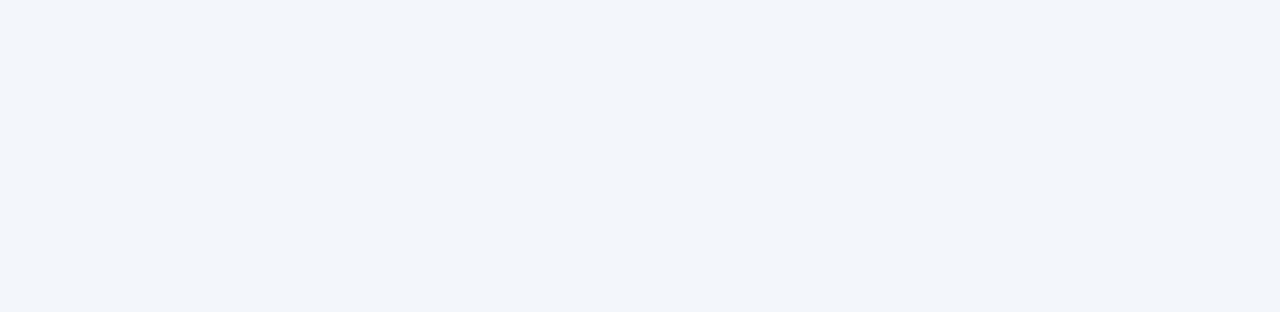
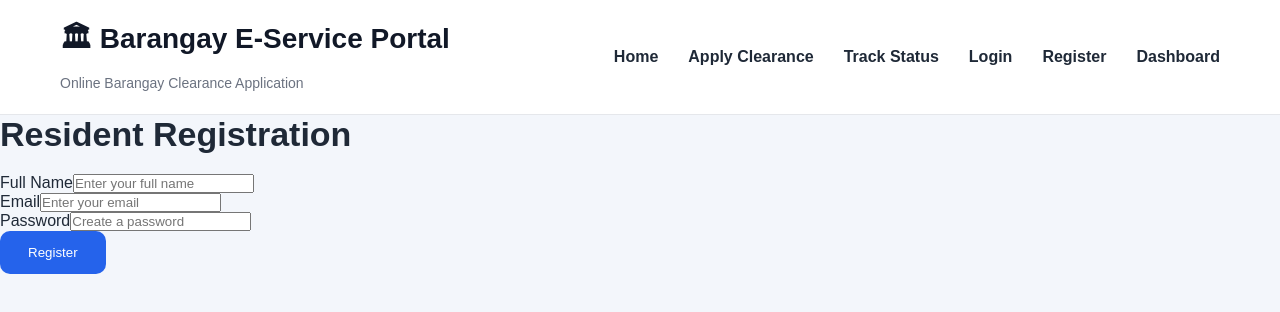
Before and after one commit to KeasserGonzales-ui/barangay-e-services-portal, a React (Vite) app in the folder frontend/: page /register in a window 1280 px wide. Before the commit this address had no page. Shown: the top 312 px of the page. Built offline with nearby package versions, Linux system fonts and the light colour scheme.

Commit message:
feat: add dashboard auth pages and application form state

```diff
--- a/frontend/src/App.tsx
+++ b/frontend/src/App.tsx
@@ -3,6 +3,9 @@ import { Routes, Route } from "react-router-dom";
 import HomePage from "./pages/HomePage";
 import ApplyPage from "./pages/ApplyPage";
 import TrackStatusPage from "./pages/TrackStatusPage";
+import LoginPage from "./pages/LoginPage";
+import RegisterPage from "./pages/RegisterPage";
+import DashboardPage from "./pages/DashboardPage";
 
 import "./App.css";
 
@@ -12,6 +15,10 @@ function App() {
       <Route path="/" element={<HomePage />} />
       <Route path="/apply" element={<ApplyPage />} />
       <Route path="/track-status" element={<TrackStatusPage />} />
+
+      <Route path="/login" element={<LoginPage />} />
+      <Route path="/register" element={<RegisterPage />} />
+      <Route path="/dashboard" element={<DashboardPage />} />
     </Routes>
   );
 }
--- a/frontend/src/components/Header.tsx
+++ b/frontend/src/components/Header.tsx
@@ -13,6 +13,9 @@ function Header() {
         <Link to="/">Home</Link>
         <Link to="/apply">Apply Clearance</Link>
         <Link to="/track-status">Track Status</Link>
+        <Link to="/login">Login</Link>
+        <Link to="/register">Register</Link>
+        <Link to="/dashboard">Dashboard</Link>
       </nav>
     </header>
   );
--- a/frontend/src/pages/ApplyPage.tsx
+++ b/frontend/src/pages/ApplyPage.tsx
@@ -1,15 +1,117 @@
+import { useState } from "react";
+import Header from "../components/Header";
+
 function ApplyPage() {
+  const [fullName, setFullName] = useState("");
+  const [address, setAddress] = useState("");
+  const [contactNumber, setContactNumber] = useState("");
+  const [purpose, setPurpose] = useState("");
+
+  function handleSubmit(event: React.FormEvent) {
+    event.preventDefault();
+
+    const applicationData = {
+      fullName,
+      address,
+      contactNumber,
+      purpose,
+    };
+
+    console.log("Application Submitted:");
+    console.log(applicationData);
+
+    alert("Application submitted successfully!");
+  }
+
   return (
+    <>
+      <Header />
+
       <main>
         <section>
-        <h2>Apply Barangay Clearance</h2>
+          <h2>Barangay Clearance Application Form</h2>
 
           <p>
-          Welcome! This page will contain the online Barangay Clearance
-          application form.
+            Please complete the form below to submit your Barangay Clearance
+            application.
           </p>
+
+          <form onSubmit={handleSubmit}>
+            <div>
+              <label htmlFor="fullName">Full Name</label>
+              <br />
+              <input
+                type="text"
+                id="fullName"
+                placeholder="Enter your full name"
+                value={fullName}
+                onChange={(e) => setFullName(e.target.value)}
+              />
+            </div>
+
+            <br />
+
+            <div>
+              <label htmlFor="address">Address</label>
+              <br />
+              <textarea
+                id="address"
+                placeholder="Enter your complete address"
+                rows={3}
+                value={address}
+                onChange={(e) => setAddress(e.target.value)}
+              />
+            </div>
+
+            <br />
+
+            <div>
+              <label htmlFor="contactNumber">Contact Number</label>
+              <br />
+              <input
+                type="text"
+                id="contactNumber"
+                placeholder="09XXXXXXXXX"
+                value={contactNumber}
+                onChange={(e) => setContactNumber(e.target.value)}
+              />
+            </div>
+
+            <br />
+
+            <div>
+              <label htmlFor="purpose">Purpose of Clearance</label>
+              <br />
+              <select
+                id="purpose"
+                value={purpose}
+                onChange={(e) => setPurpose(e.target.value)}
+              >
+                <option value="">Select Purpose</option>
+                <option value="employment">Employment</option>
+                <option value="business">Business</option>
+                <option value="scholarship">Scholarship</option>
+                <option value="loan">Loan Requirement</option>
+                <option value="other">Other</option>
+              </select>
+            </div>
+
+            <br />
+
+            <button type="submit">Submit Application</button>
+          </form>
+
+          <section>
+            <h3>Live Preview</h3>
+
+            <p>Full Name: {fullName}</p>
+            <p>Address: {address}</p>
+            <p>Contact Number: {contactNumber}</p>
+            <p>Purpose: {purpose}</p>
+          </section>
         </section>
       </main>
+    </>
   );
 }
 
--- /dev/null
+++ b/frontend/src/pages/DashboardPage.tsx
@@ -0,0 +1,39 @@
+import Header from "../components/Header";
+
+function DashboardPage() {
+  return (
+    <>
+      <Header />
+
+      <main>
+        <h2>Resident Dashboard</h2>
+
+        <section>
+          <h3>Welcome to Barangay E-Service Portal</h3>
+
+          <p>
+            Manage your Barangay Clearance applications and track their status.
+          </p>
+        </section>
+
+        <section>
+          <h3>Quick Actions</h3>
+
+          <ul>
+            <li>Apply for Barangay Clearance</li>
+            <li>Track Application Status</li>
+            <li>Update Resident Profile</li>
+          </ul>
+        </section>
+
+        <section>
+          <h3>Recent Applications</h3>
+
+          <p>No applications submitted yet.</p>
+        </section>
+      </main>
+    </>
+  );
+}
+
+export default DashboardPage;
--- /dev/null
+++ b/frontend/src/pages/LoginPage.tsx
@@ -0,0 +1,37 @@
+import Header from "../components/Header";
+
+function LoginPage() {
+  return (
+    <>
+      <Header />
+
+      <main>
+        <h2>Resident Login</h2>
+
+        <form>
+          <div>
+            <label htmlFor="email">Email</label>
+            <input
+              id="email"
+              type="email"
+              placeholder="Enter your email"
+            />
+          </div>
+
+          <div>
+            <label htmlFor="password">Password</label>
+            <input
+              id="password"
+              type="password"
+              placeholder="Enter your password"
+            />
+          </div>
+
+          <button type="submit">Login</button>
+        </form>
+      </main>
+    </>
+  );
+}
+
+export default LoginPage;
--- /dev/null
+++ b/frontend/src/pages/RegisterPage.tsx
@@ -0,0 +1,46 @@
+import Header from "../components/Header";
+
+function RegisterPage() {
+  return (
+    <>
+      <Header />
+
+      <main>
+        <h2>Resident Registration</h2>
+
+        <form>
+          <div>
+            <label htmlFor="fullName">Full Name</label>
+            <input
+              id="fullName"
+              type="text"
+              placeholder="Enter your full name"
+            />
+          </div>
+
+          <div>
+            <label htmlFor="email">Email</label>
+            <input
+              id="email"
+              type="email"
+              placeholder="Enter your email"
+            />
+          </div>
+
+          <div>
+            <label htmlFor="password">Password</label>
+            <input
+              id="password"
+              type="password"
+              placeholder="Create a password"
+            />
+          </div>
+
+          <button type="submit">Register</button>
+        </form>
+      </main>
+    </>
+  );
+}
+
+export default RegisterPage;
```
Also changed, not shown: frontend/src/components/Navbar.tsx (added, +25 -0 lines). Lines whose indentation alone changed are shown as unchanged.
